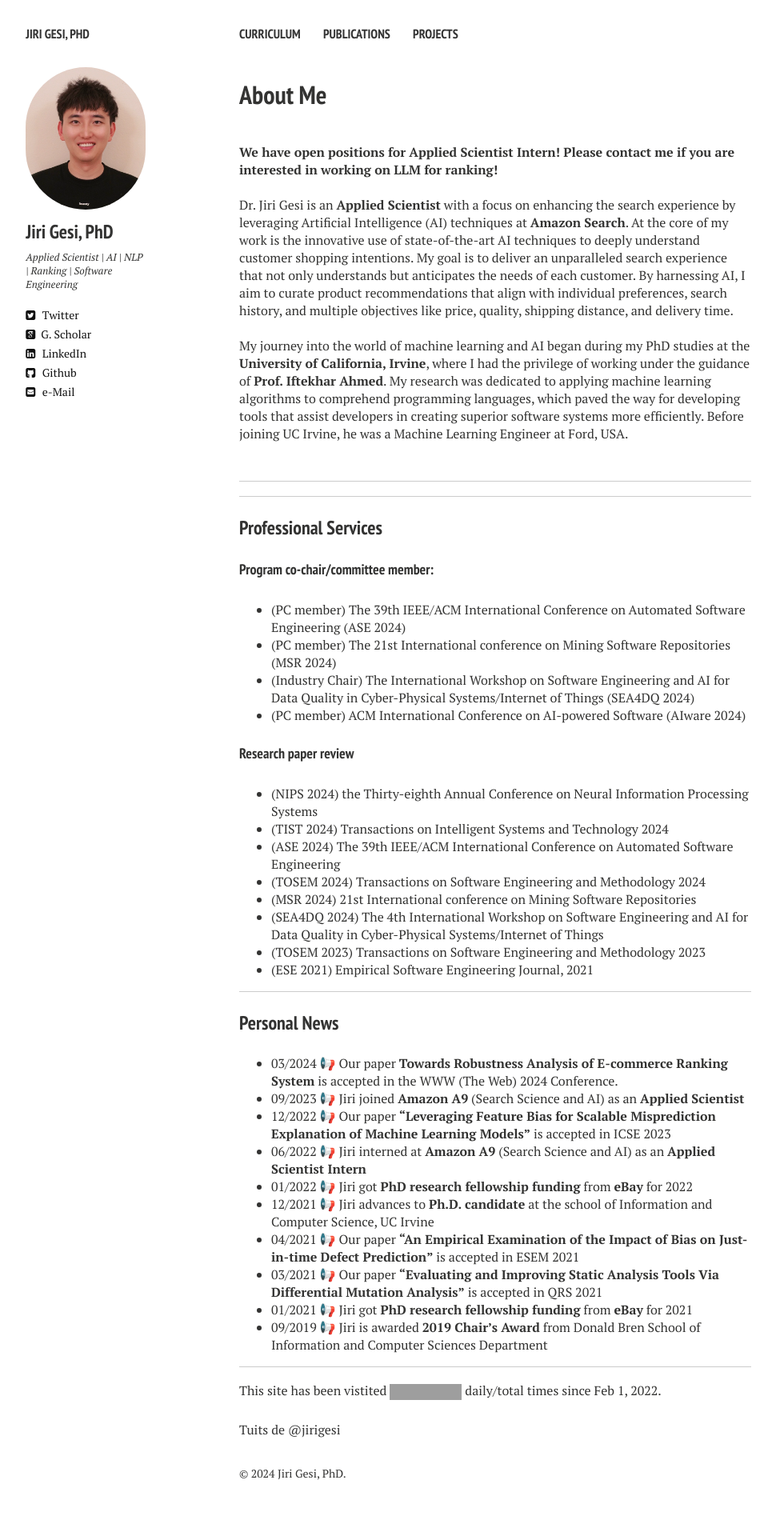
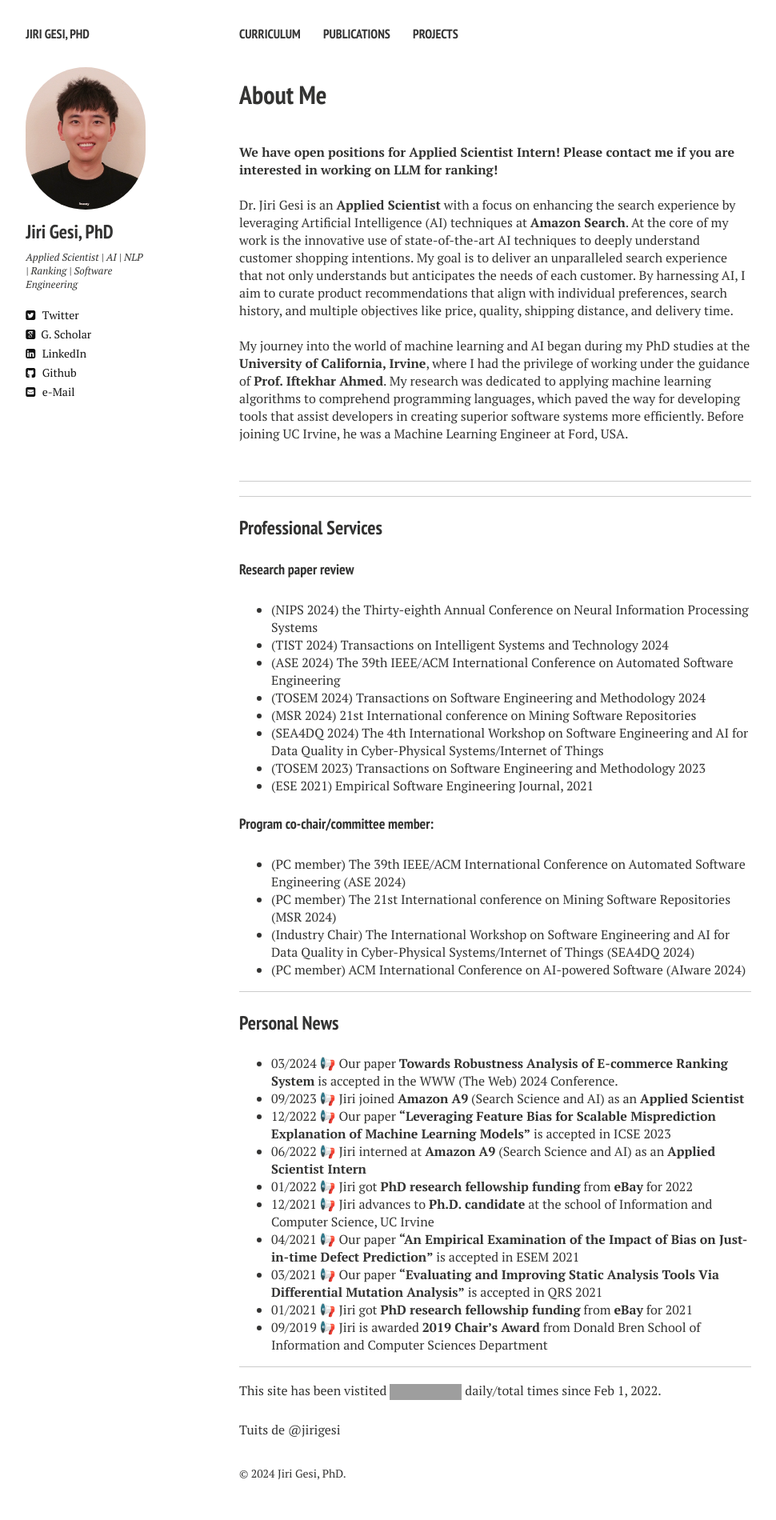
Before and after one commit to Jirigesi/Jirigesi.github.io, a Jekyll site: the page built from index.md, in a window 1280 px wide. Shown: the whole page at 80% size, without its empty margins (21-991 px from the left). Built offline with Jekyll 4.4.1, drawn with Linux system fonts in a browser that asks for light colours; nearby versions of some CDN libraries; comment, search, counter and statistics services are not loaded; part of the change alters nothing that is shown; grey boxes are pictures that could not be loaded.

```diff
--- a/index.md
+++ b/index.md
@@ -28,12 +28,6 @@ My journey into the world of machine learning and AI began during my PhD studies
 
 ### Professional Services
 
-#### Program co-chair/committee member:
-- (PC member) The 39th IEEE/ACM International Conference on Automated Software Engineering (ASE 2024)
-- (PC member) The 21st International conference on Mining Software Repositories (MSR 2024)
-- (Industry Chair) The International Workshop on Software Engineering and AI for Data Quality in Cyber-Physical Systems/Internet of Things (SEA4DQ 2024)
-- (PC member) ACM International Conference on AI-powered Software (AIware 2024)
-
 #### Research paper review
 
 - (NIPS 2024) the Thirty-eighth Annual Conference on Neural Information Processing Systems
@@ -44,6 +38,12 @@ My journey into the world of machine learning and AI began during my PhD studies
 - (SEA4DQ 2024) The 4th International Workshop on Software Engineering and AI for Data Quality in Cyber-Physical Systems/Internet of Things
 - (TOSEM 2023) Transactions on Software Engineering and Methodology 2023
 - (ESE 2021) Empirical Software Engineering Journal, 2021
+
+#### Program co-chair/committee member:
+- (PC member) The 39th IEEE/ACM International Conference on Automated Software Engineering (ASE 2024)
+- (PC member) The 21st International conference on Mining Software Repositories (MSR 2024)
+- (Industry Chair) The International Workshop on Software Engineering and AI for Data Quality in Cyber-Physical Systems/Internet of Things (SEA4DQ 2024)
+- (PC member) ACM International Conference on AI-powered Software (AIware 2024)
 
 ---
 
```
